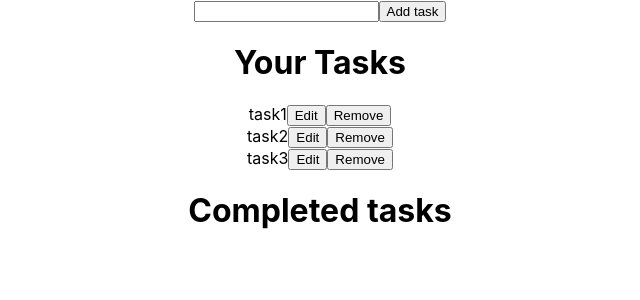
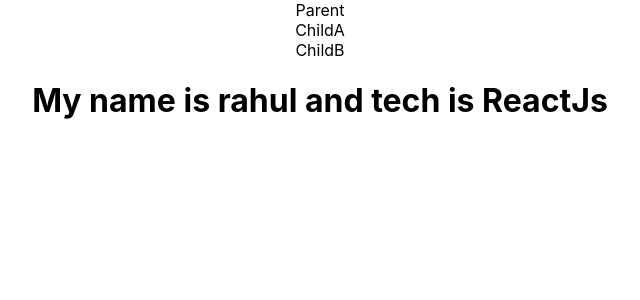
Before and after one commit to heyRahull/practise-react, a React (Create React App) app: page / in a window 1280 px wide. Shown: the top 300 px of the page, without its empty margins (320-960 px from the left). Built offline with nearby package versions, Linux system fonts and the light colour scheme.

Commit message:
ContextApi

```diff
--- a/src/App.js
+++ b/src/App.js
@@ -1,13 +1,13 @@
 import "./App.css";
-import TodoCheckbox from "./1-TodoCheckbox";
+import TodoCheckbox from "./components/1-TodoCheckbox";
 import React from "react";
-import Parent from "./Parent";
-import Practise2 from "./Practise2";
+import Parent from "./components/Parent";
+import Practise2 from "./components/Practise2";
 
 function App() {
   return (
     <div className="App">
-      <Practise2 />
+      <Parent />
     </div>
   );
 }
--- a/src/ChildC.js
+++ /dev/null
@@ -1,7 +0,0 @@
-import React from "react";
-
-const ChildC = ({ data }) => {
-  return <div>My name is : {data}</div>;
-};
-
-export default ChildC;
--- a/src/Parent.js
+++ /dev/null
@@ -1,14 +0,0 @@
-import React from "react";
-import ChildA from "./ChildA";
-
-const Parent = () => {
-  const name = "rahul";
-
-  return (
-    <div>
-      <ChildA data={name} />
-    </div>
-  );
-};
-
-export default Parent;
--- a/src/ChildA.js
+++ b/src/components/ChildA.js
@@ -1,11 +1,11 @@
 import React from "react";
 import ChildB from "./ChildB";
 
-const ChildA = ({ data }) => {
+const ChildA = () => {
   return (
     <div>
       ChildA
-      <ChildB data={data} />
+      <ChildB />
     </div>
   );
 };
--- a/src/ChildB.js
+++ b/src/components/ChildB.js
@@ -1,11 +1,11 @@
 import React from "react";
 import ChildC from "./ChildC";
 
-const ChildB = ({ data }) => {
+const ChildB = () => {
   return (
     <div>
       ChildB
-      <ChildC data={data} />
+      <ChildC />
     </div>
   );
 };
--- /dev/null
+++ b/src/components/ChildC.js
@@ -0,0 +1,24 @@
+import React from "react";
+import { data, data1 } from "./Parent";
+
+const ChildC = () => {
+  return (
+    <data.Consumer>
+      {(name) => {
+        return (
+          <data1.Consumer>
+            {(tech) => {
+              return (
+                <h1>
+                  My name is {name} and tech is {tech}
+                </h1>
+              );
+            }}
+          </data1.Consumer>
+        );
+      }}
+    </data.Consumer>
+  );
+};
+
+export default ChildC;
--- /dev/null
+++ b/src/components/Parent.js
@@ -0,0 +1,22 @@
+import React, { createContext } from "react";
+import ChildA from "./ChildA";
+const data = createContext();
+const data1 = createContext();
+const Parent = () => {
+  const name = "rahul";
+  const tech = "ReactJs";
+
+  return (
+    <div>
+      Parent
+      <data.Provider value={name}>
+        <data1.Provider value={tech}>
+          <ChildA />
+        </data1.Provider>
+      </data.Provider>
+    </div>
+  );
+};
+
+export default Parent;
+export { data, data1 };
```
Also changed, not shown: src/setupTests.js (deleted, +0 -5 lines), src/components/1-TodoCheckbox.js (renamed from src/1-TodoCheckbox.js), src/components/Practise2.js (renamed from src/Practise2.js), src/logo.svg (deleted), 1 other file (tests, documents, lock files or other folders).
